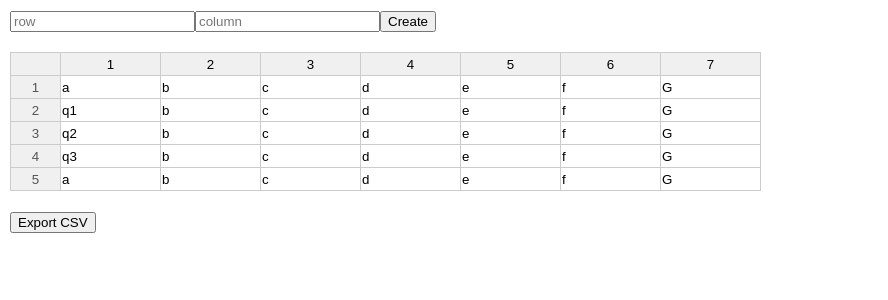
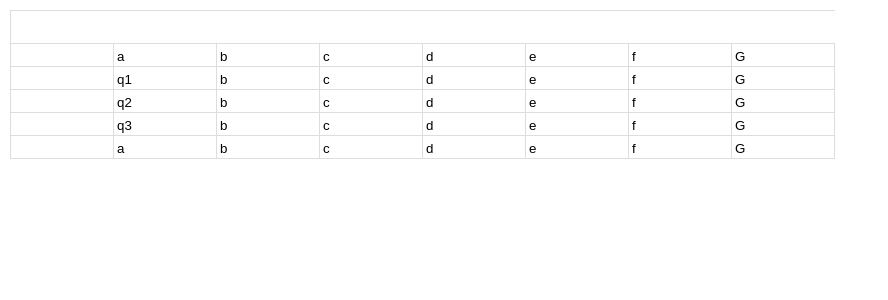
Before and after one commit to thainquet/handsontable-clone, a React (Create React App) app: page / in a window 1280 px wide. Shown: the top 300 px of the page, without its empty margins (0-888 px from the left). Built offline with nearby package versions, Linux system fonts and the light colour scheme.

Commit message:
add border-box

```diff
--- a/src/App.js
+++ b/src/App.js
@@ -1,13 +1,13 @@
 import React from "react";
 import "./App.css";
-// import Table from "./components/Table";
-import Table1 from "./components/oldTable/Table1";
+import Table from "./components/Table";
+// import Table1 from "./components/oldTable/Table1";
 
 function App() {
   return (
     <div style={{ margin: "10px" }}>
-      {/* <Table /> */}
-      <Table1 />
+      <Table />
+      {/* <Table1 /> */}
     </div>
   );
 }
--- a/src/components/Table.css
+++ b/src/components/Table.css
@@ -4,6 +4,7 @@
 }
 tr {
   border-color: #ddd;
+  box-sizing: border-box;
 }
 
 th {
@@ -13,7 +14,7 @@
 
 td {
   width: 100px;
-  border-color: transparent;
+  box-sizing: border-box;
   border-color: #ddd;
 }
 td input {
```
